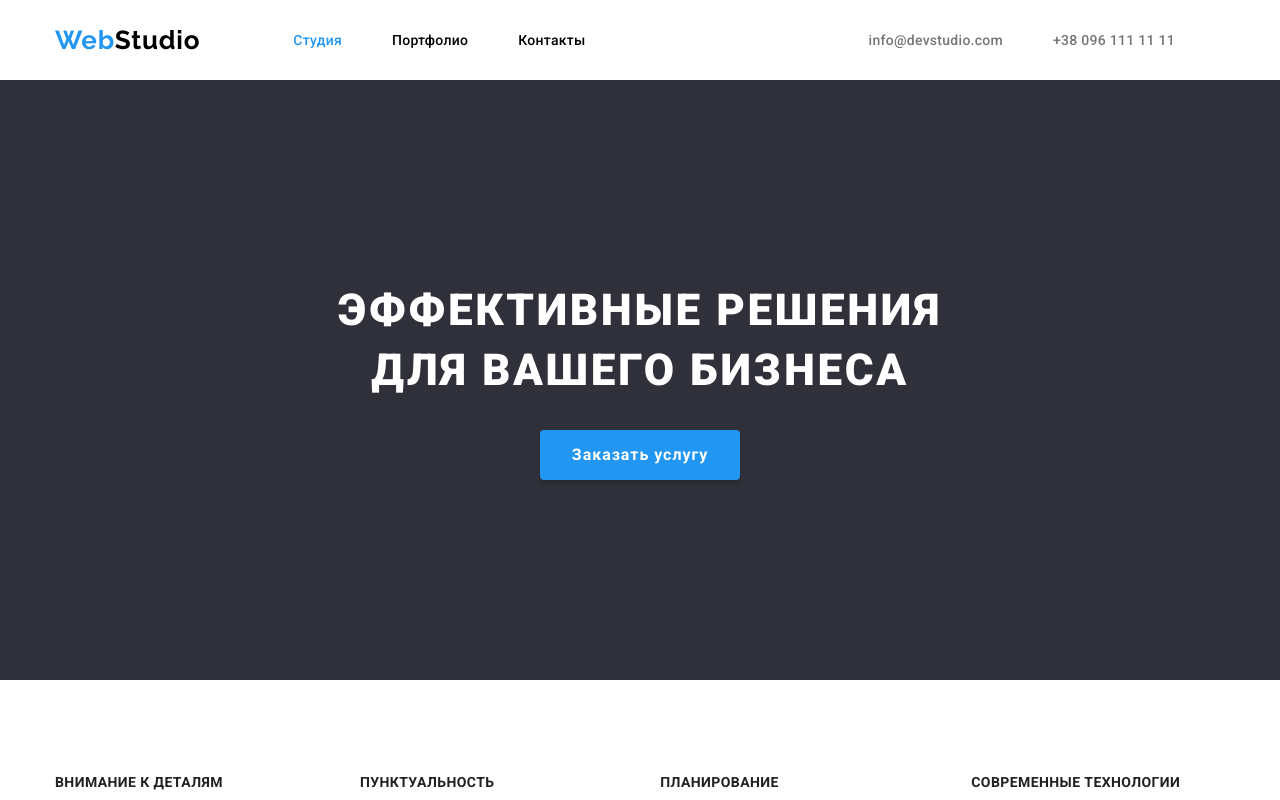
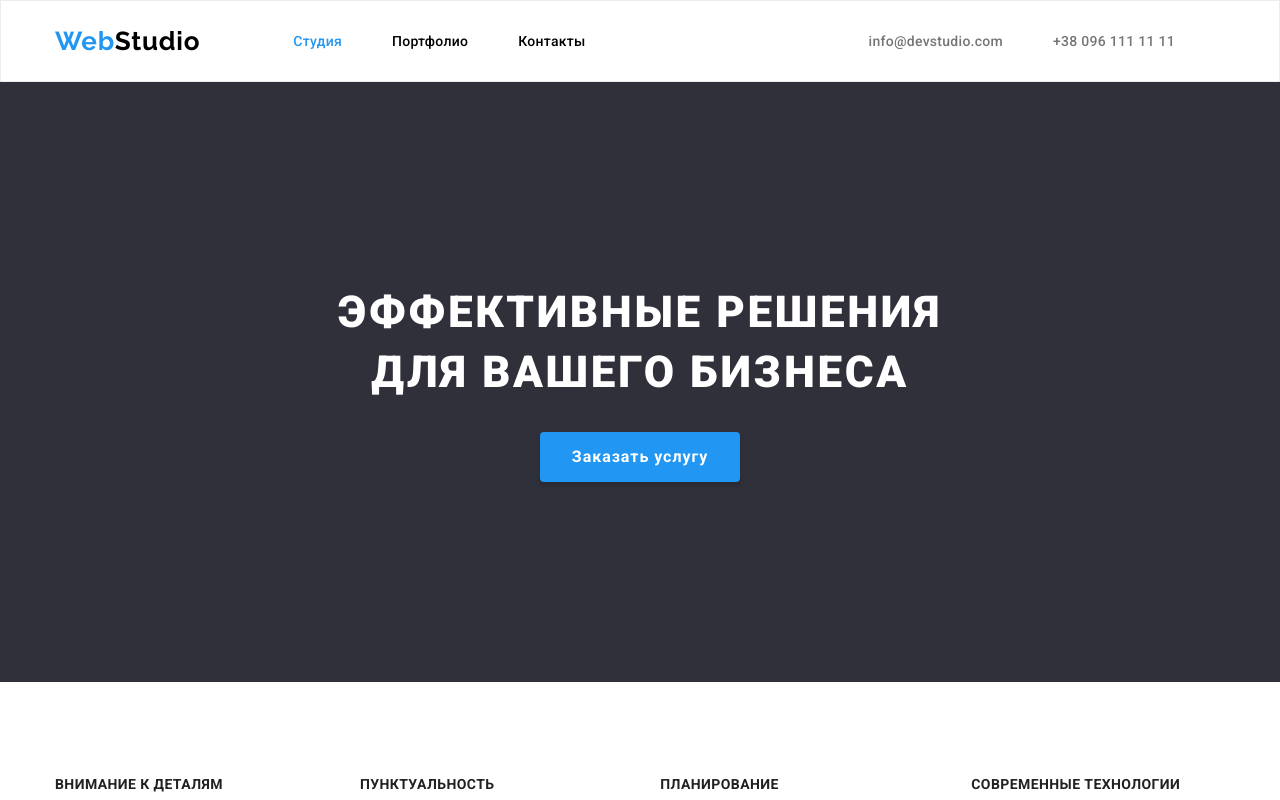
Before and after one commit to katya20220910/goit-markup-hw-03, a plain HTML site: page index.html in a window 1280 px wide. Shown: the top 800 px of the page. Drawn offline with nearby package versions, Linux system fonts and the light colour scheme.

Commit message:
Update css

```diff
--- a/css/styles.css
+++ b/css/styles.css
@@ -64,7 +64,7 @@ img {
   font-weight: 500;
   line-height: calc(16 / 14);
   letter-spacing: 0.02em;
-  border-bottom: 1рх solid var(--border-header);
+  border: 1px solid var(--border-header)
 }
 
 .header-container {
```
